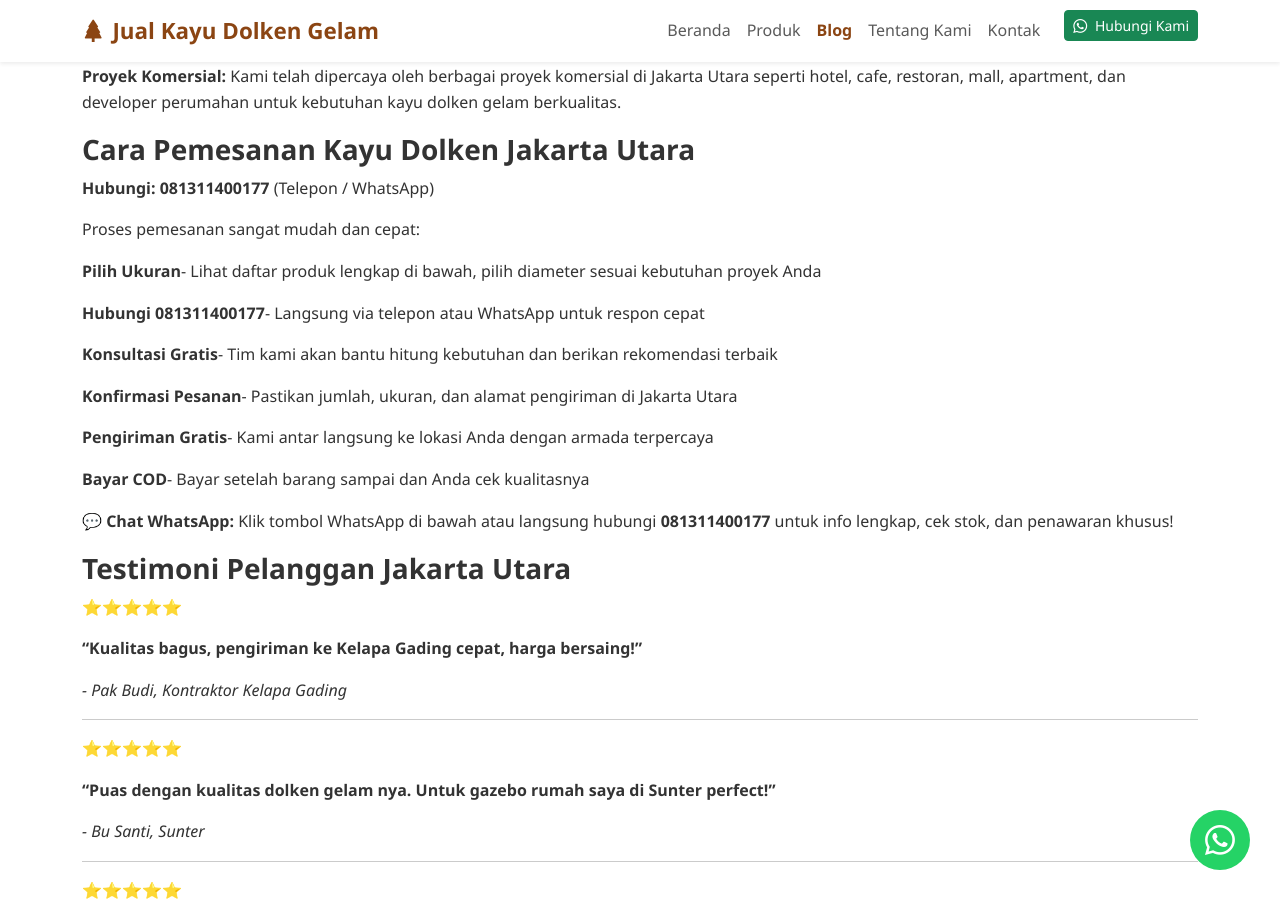
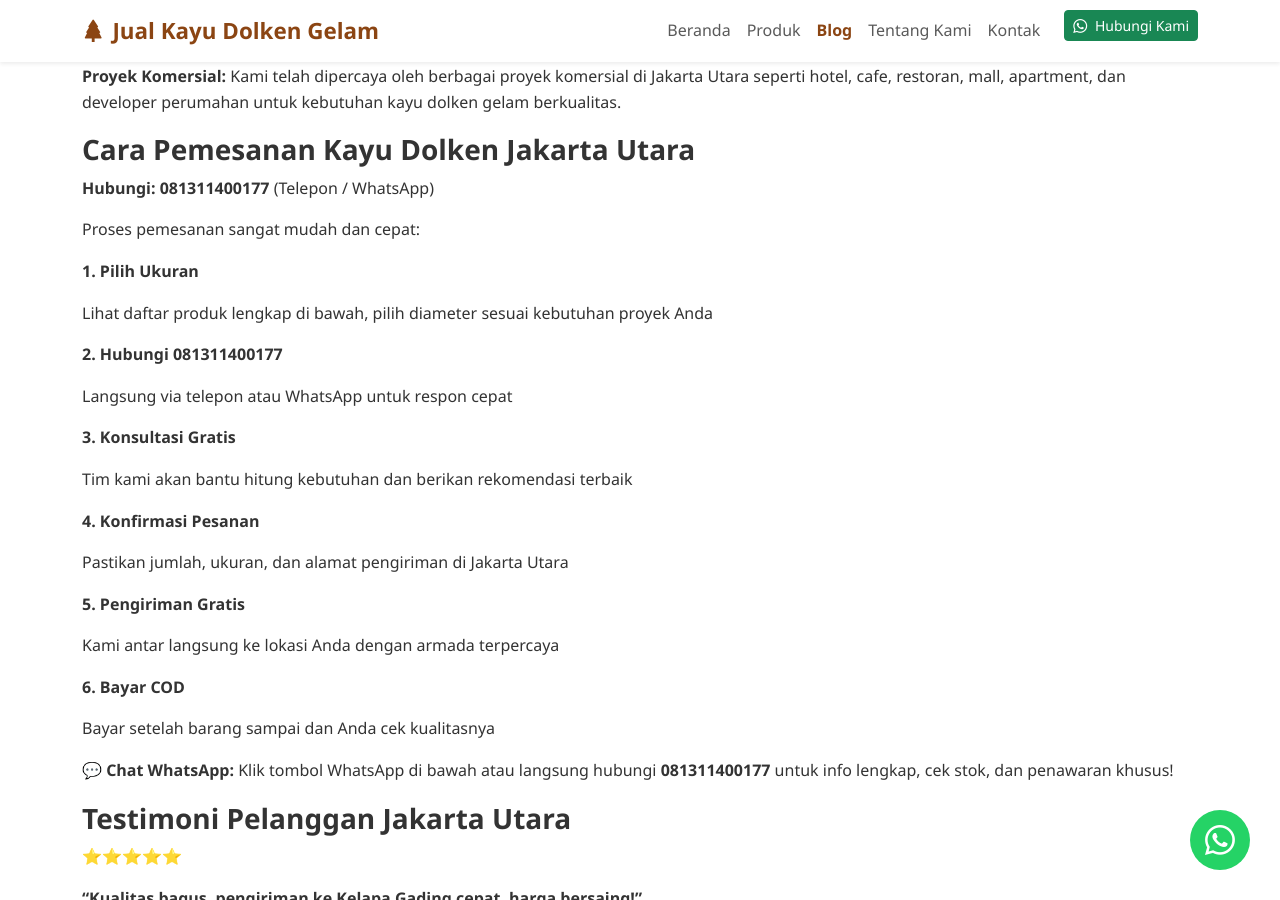
Before and after one commit to jualkayudolkengelam/jualkayudolkengelam.github.io, a Jekyll site: the page built from _posts/2025-11-15-jual-kayu-dolken-jakarta-utara.md, in a window 1280 px wide and 900 px high, scrolled down 4560 px. Built offline with Jekyll 4.4.1, drawn with Linux system fonts in a browser that asks for light colours.

Commit message:
Update 2025-11-15-jual-kayu-dolken-jakarta-utara.md

```diff
--- a/_posts/2025-11-15-jual-kayu-dolken-jakarta-utara.md
+++ b/_posts/2025-11-15-jual-kayu-dolken-jakarta-utara.md
@@ -159,12 +159,29 @@ Kami telah dipercaya oleh berbagai proyek komersial di Jakarta Utara seperti hot
 
 Proses pemesanan sangat mudah dan cepat:
 
-1. **Pilih Ukuran** - Lihat daftar produk lengkap di bawah, pilih diameter sesuai kebutuhan proyek Anda
-2. **Hubungi 081311400177** - Langsung via telepon atau WhatsApp untuk respon cepat
-3. **Konsultasi Gratis** - Tim kami akan bantu hitung kebutuhan dan berikan rekomendasi terbaik
-4. **Konfirmasi Pesanan** - Pastikan jumlah, ukuran, dan alamat pengiriman di Jakarta Utara
-5. **Pengiriman Gratis** - Kami antar langsung ke lokasi Anda dengan armada terpercaya
-6. **Bayar COD** - Bayar setelah barang sampai dan Anda cek kualitasnya
+**1. Pilih Ukuran**
+
+Lihat daftar produk lengkap di bawah, pilih diameter sesuai kebutuhan proyek Anda
+
+**2. Hubungi 081311400177**
+
+Langsung via telepon atau WhatsApp untuk respon cepat
+
+**3. Konsultasi Gratis**
+
+Tim kami akan bantu hitung kebutuhan dan berikan rekomendasi terbaik
+
+**4. Konfirmasi Pesanan**
+
+Pastikan jumlah, ukuran, dan alamat pengiriman di Jakarta Utara
+
+**5. Pengiriman Gratis**
+
+Kami antar langsung ke lokasi Anda dengan armada terpercaya
+
+**6. Bayar COD**
+
+Bayar setelah barang sampai dan Anda cek kualitasnya
 
 💬 **Chat WhatsApp:** Klik tombol WhatsApp di bawah atau langsung hubungi **081311400177** untuk info lengkap, cek stok, dan penawaran khusus!
 
@@ -219,14 +236,17 @@ Proses pemesanan sangat mudah dan cepat:
 
 Siap memesan kayu dolken untuk proyek di Jakarta Utara? Hubungi **081311400177** sekarang juga untuk:
 
-<ul style="list-style: none; padding-left: 0;">
-  <li style="margin-bottom: 0.5rem;">✅ Konsultasi gratis kebutuhan proyek Anda</li>
-  <li style="margin-bottom: 0.5rem;">✅ Cek ketersediaan stok real-time</li>
-  <li style="margin-bottom: 0.5rem;">✅ Info harga terbaru dan penawaran khusus</li>
-  <li style="margin-bottom: 0.5rem;">✅ Jadwal pengiriman gratis Jakarta Utara</li>
-  <li style="margin-bottom: 0.5rem;">✅ Rekomendasi ukuran sesuai kebutuhan</li>
-  <li style="margin-bottom: 0.5rem;">✅ Harga nego untuk pembelian partai besar</li>
-</ul>
+✅ Konsultasi gratis kebutuhan proyek Anda
+
+✅ Cek ketersediaan stok real-time
+
+✅ Info harga terbaru dan penawaran khusus
+
+✅ Jadwal pengiriman gratis Jakarta Utara
+
+✅ Rekomendasi ukuran sesuai kebutuhan
+
+✅ Harga nego untuk pembelian partai besar
 
 **Jam Operasional:** Senin - Sabtu, 08:00 - 17:00 WIB (WhatsApp 24/7)
 
```
